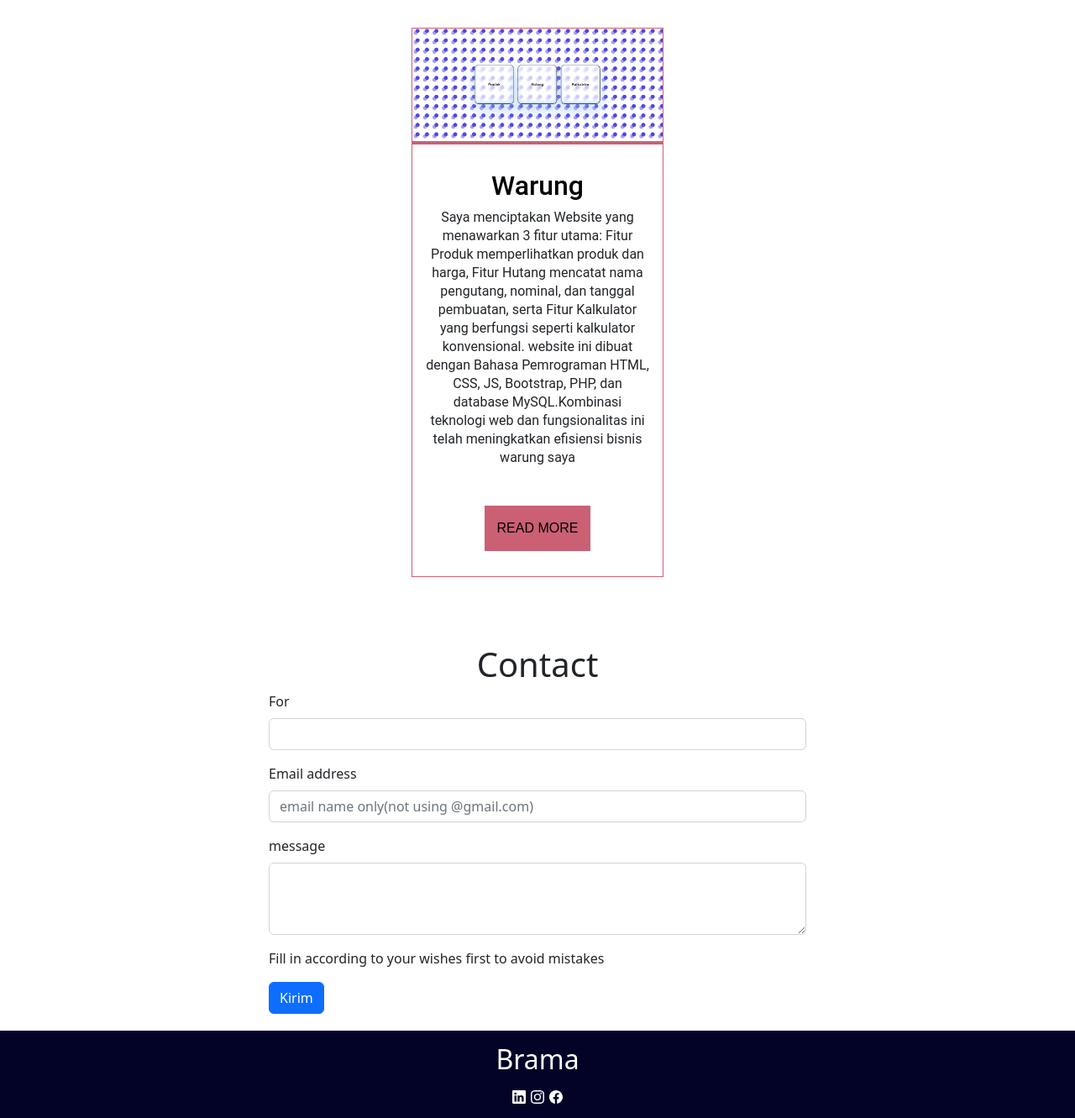
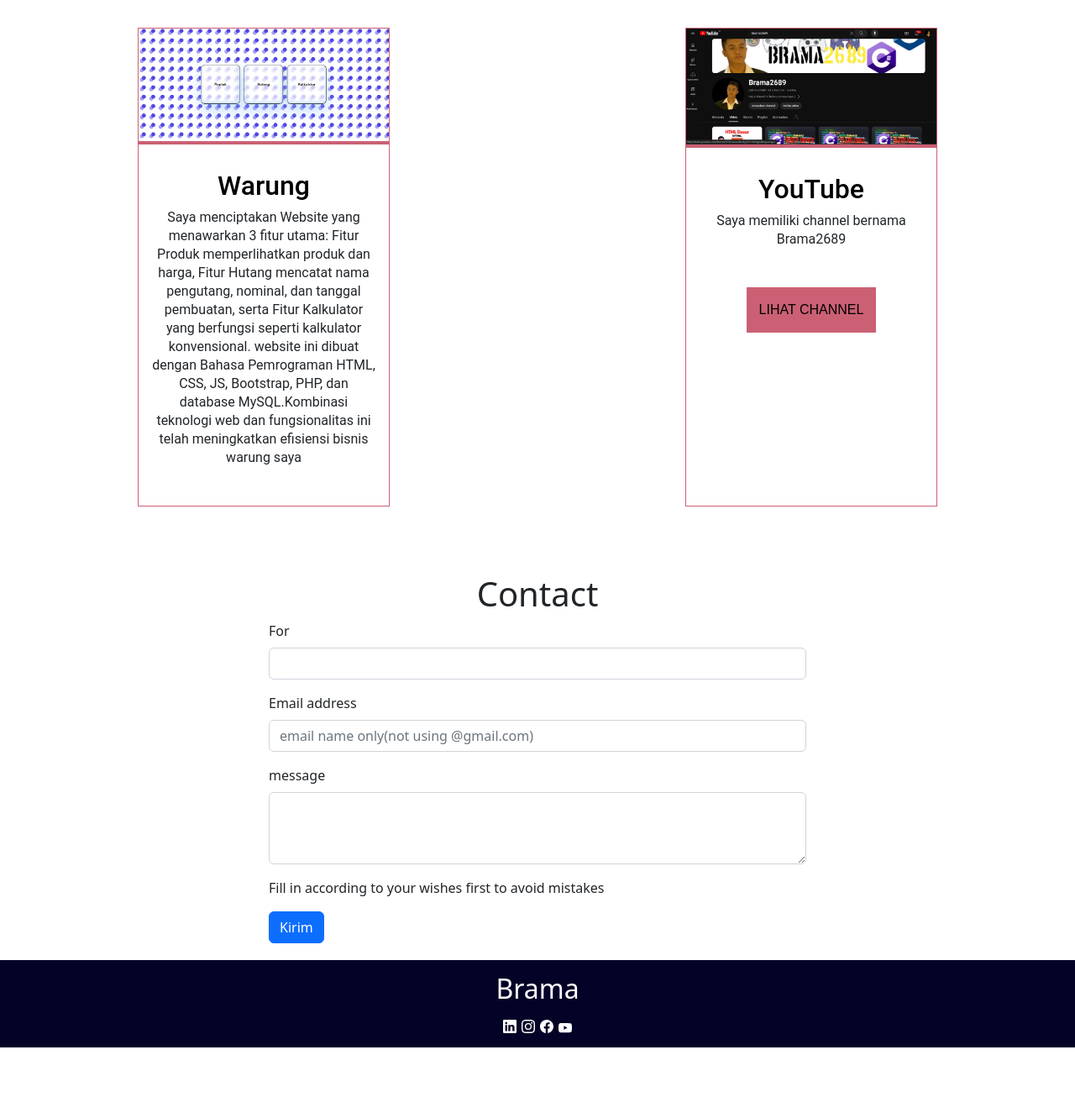
Before and after one commit to BramaAntoro/portofolio, a plain HTML site: page index.html in a window 1280 px wide. Shown: the part 2782-4113 px from the top of the page at 84% size. After the commit the page ends 4029 px from the top, so only its background shows below. Drawn offline with nearby package versions, Linux system fonts and the light colour scheme.

Commit message:
update portofolio

```diff
--- a/index.html
+++ b/index.html
@@ -351,11 +351,11 @@
 
     <!-- Work Mulai -->
 
-    <section class="container-work" id="work">
+    <section class="container-work row" id="work">
 
         <h1 class="judul-work">Work</h1>
 
-        <div class="blog-wrapper">
+        <div class="blog-wrapper col-md">
             <div class="blog-card">
                 <div class="card-img"><img class="img-work" src="assets/img/work/Work-Warung.png">
                 </div>
@@ -370,10 +370,21 @@
                         JS, Bootstrap, PHP, dan database MySQL.Kombinasi teknologi web dan fungsionalitas ini telah
                         meningkatkan efisiensi bisnis warung saya</p>
                 </div>
+            </div>
+        </div>
+
+        <div class="blog-wrapper col-md">
+            <div class="blog-card">
+                <div class="card-img"><img class="img-work" src="assets/img/work/channel-youtube.png">
+                </div>
+                <div class="card-text">
+                    <h1 class="name-work">YouTube</h1>
+                    <p>Saya memiliki channel bernama Brama2689</p>
+                </div>
                 <div class="read-more">
-                    <a href="https://www.linkedin.com/posts/brama-antoro-11b11a29a_saya-menciptakan-website-yang-menawarkan-activity-7162467650906910720-aG51?utm_source=share&utm_medium=member_desktop"
+                    <a href="https://www.youtube.com/@Brama2689"
                         target="_blank">
-                        Read More
+                        Lihat channel
                     </a>
                 </div>
             </div>
@@ -442,6 +453,11 @@
                         d="M16 8.049c0-4.446-3.582-8.05-8-8.05C3.58 0-.002 3.603-.002 8.05c0 4.017 2.926 7.347 6.75 7.951v-5.625h-2.03V8.05H6.75V6.275c0-2.017 1.195-3.131 3.022-3.131.876 0 1.791.157 1.791.157v1.98h-1.009c-.993 0-1.303.621-1.303 1.258v1.51h2.218l-.354 2.326H9.25V16c3.824-.604 6.75-3.934 6.75-7.951" />
                 </svg>
             </a>
+            <a href="https://www.youtube.com/@Brama2689">
+                <svg xmlns="http://www.w3.org/2000/svg" width="16" height="16" fill="white" class="bi bi-youtube" viewBox="0 0 16 16">
+                    <path d="M8.051 1.999h.089c.822.003 4.987.033 6.11.335a2.01 2.01 0 0 1 1.415 1.42c.101.38.172.883.22 1.402l.01.104.022.26.008.104c.065.914.073 1.77.074 1.957v.075c-.001.194-.01 1.108-.082 2.06l-.008.105-.009.104c-.05.572-.124 1.14-.235 1.558a2.01 2.01 0 0 1-1.415 1.42c-1.16.312-5.569.334-6.18.335h-.142c-.309 0-1.587-.006-2.927-.052l-.17-.006-.087-.004-.171-.007-.171-.007c-1.11-.049-2.167-.128-2.654-.26a2.01 2.01 0 0 1-1.415-1.419c-.111-.417-.185-.986-.235-1.558L.09 9.82l-.008-.104A31 31 0 0 1 0 7.68v-.123c.002-.215.01-.958.064-1.778l.007-.103.003-.052.008-.104.022-.26.01-.104c.048-.519.119-1.023.22-1.402a2.01 2.01 0 0 1 1.415-1.42c.487-.13 1.544-.21 2.654-.26l.17-.007.172-.006.086-.003.171-.007A100 100 0 0 1 7.858 2zM6.4 5.209v4.818l4.157-2.408z"/>
+                  </svg>
+            </a>
         </div>
     </footer>
 
```
Also changed, not shown: assets/img/work/channel-youtube.png (added).
